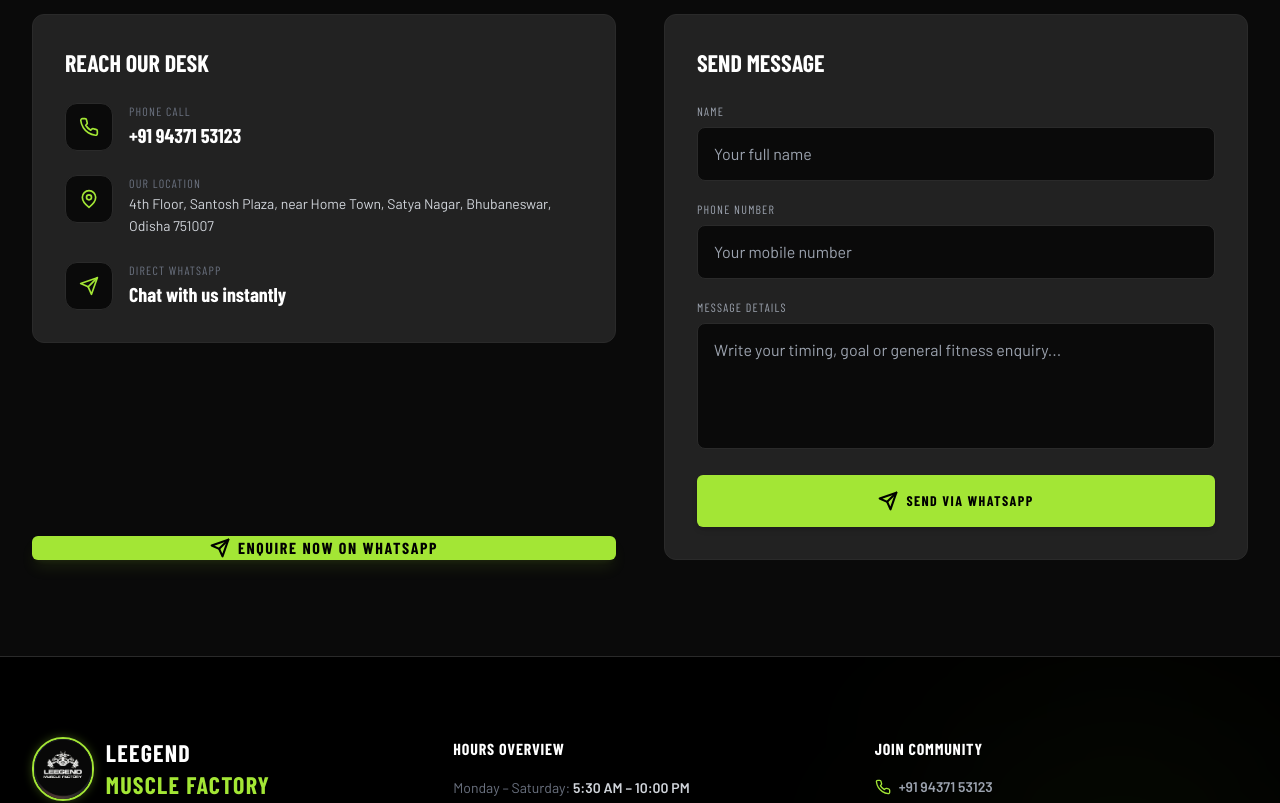
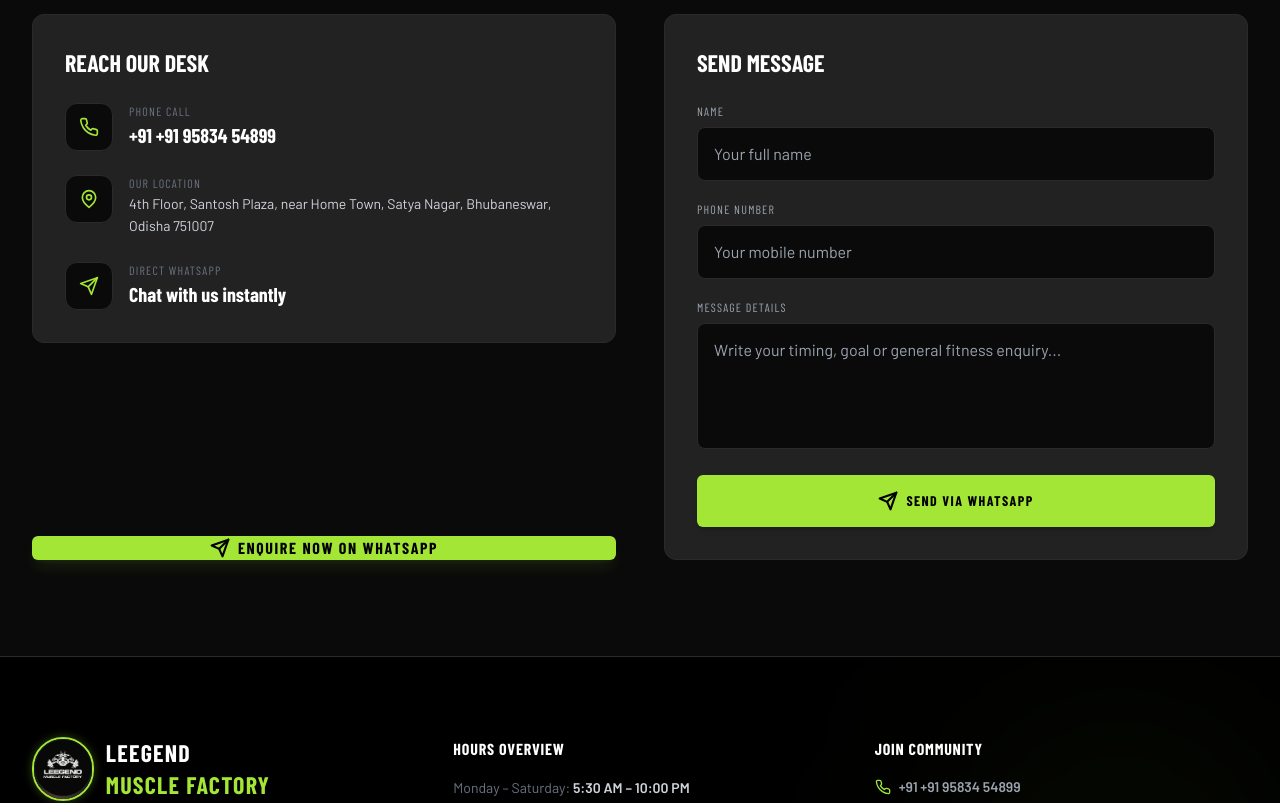
Before and after one commit to bidyabh2009-eng/leegend-muscle-factory2, a React (Vite) app: page / in a window 1280 px wide. Shown: the part 8720-9523 px from the top of the page. Built offline with nearby package versions, Linux system fonts and the light colour scheme; a web font is replaced by a local one.

Commit message:
Update data.ts

```diff
--- a/src/data.ts
+++ b/src/data.ts
@@ -9,8 +9,8 @@ import {
 
 export const DIRECTIONS_URL = 'https://maps.app.goo.gl/9y9rA4E4kYc8GvBf7';
 export const MAPS_EMBED_URL = 'https://www.google.com/maps/embed?pb=!1m18!1m12!1m3!1d3742.062402377546!2d85.84365737583652!3d20.2977!2m3!1f0!2f0!3f0!3m2!1i1024!2i768!4f13.1!3m3!1m2!1s0x3a190a213e432a93%3A0x6b4fd4ef4d6a6b4a!2sLeegend%20Muscle%20Factory!5e0!3m2!1sen!2sin!4v1721100000000!5m2!1sen!2sin';
-export const WHATSAPP_URL = 'https://wa.me/919437153123';
-export const PHONE_DISPLAY = '+91 94371 53123';
+export const WHATSAPP_URL = 'https://wa.me/919583454899';
+export const PHONE_DISPLAY = '+91 +91 95834 54899';
 export const INSTAGRAM_URL = 'https://instagram.com/leegend_muscle_factory';
 
 export const NAV_LINKS = [
```
